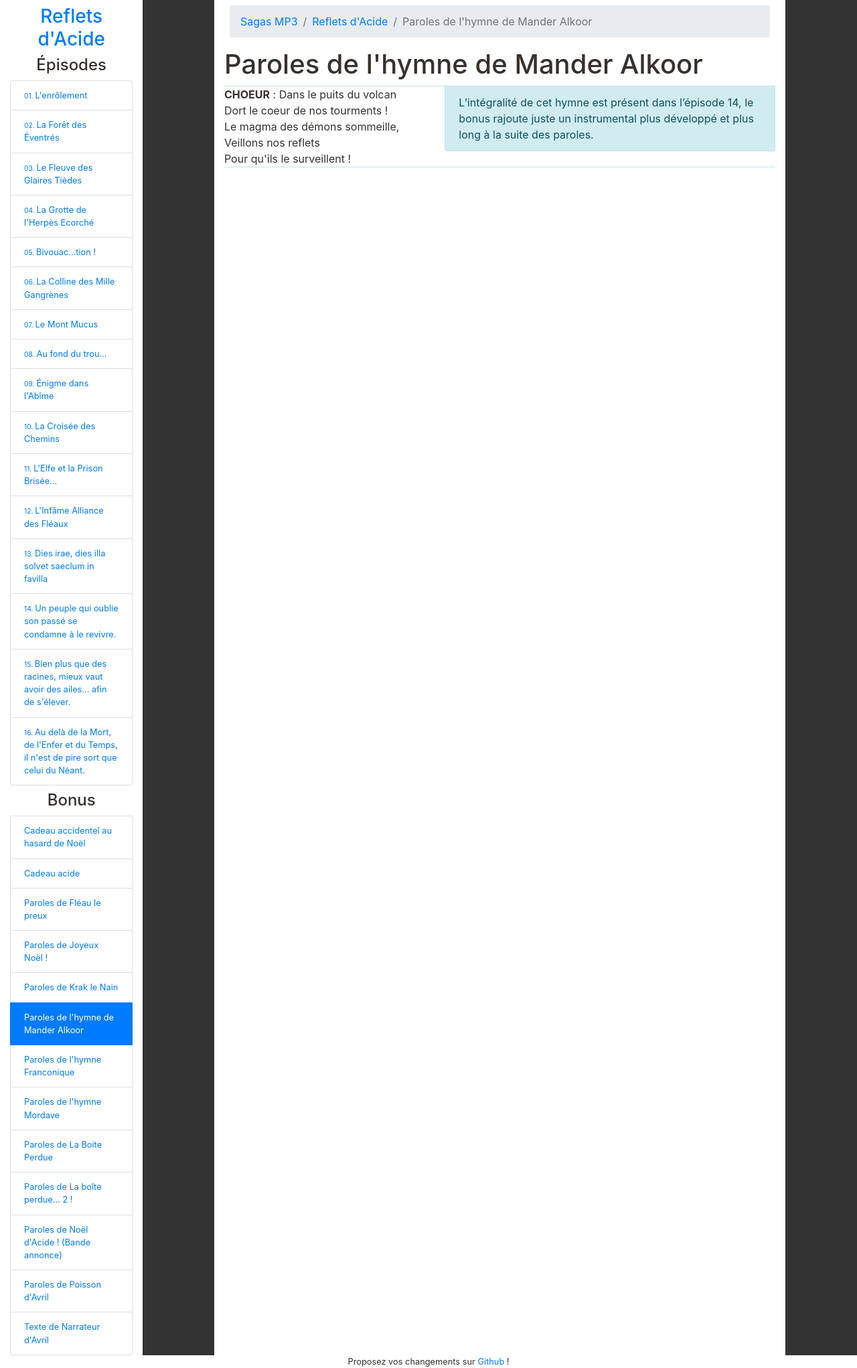
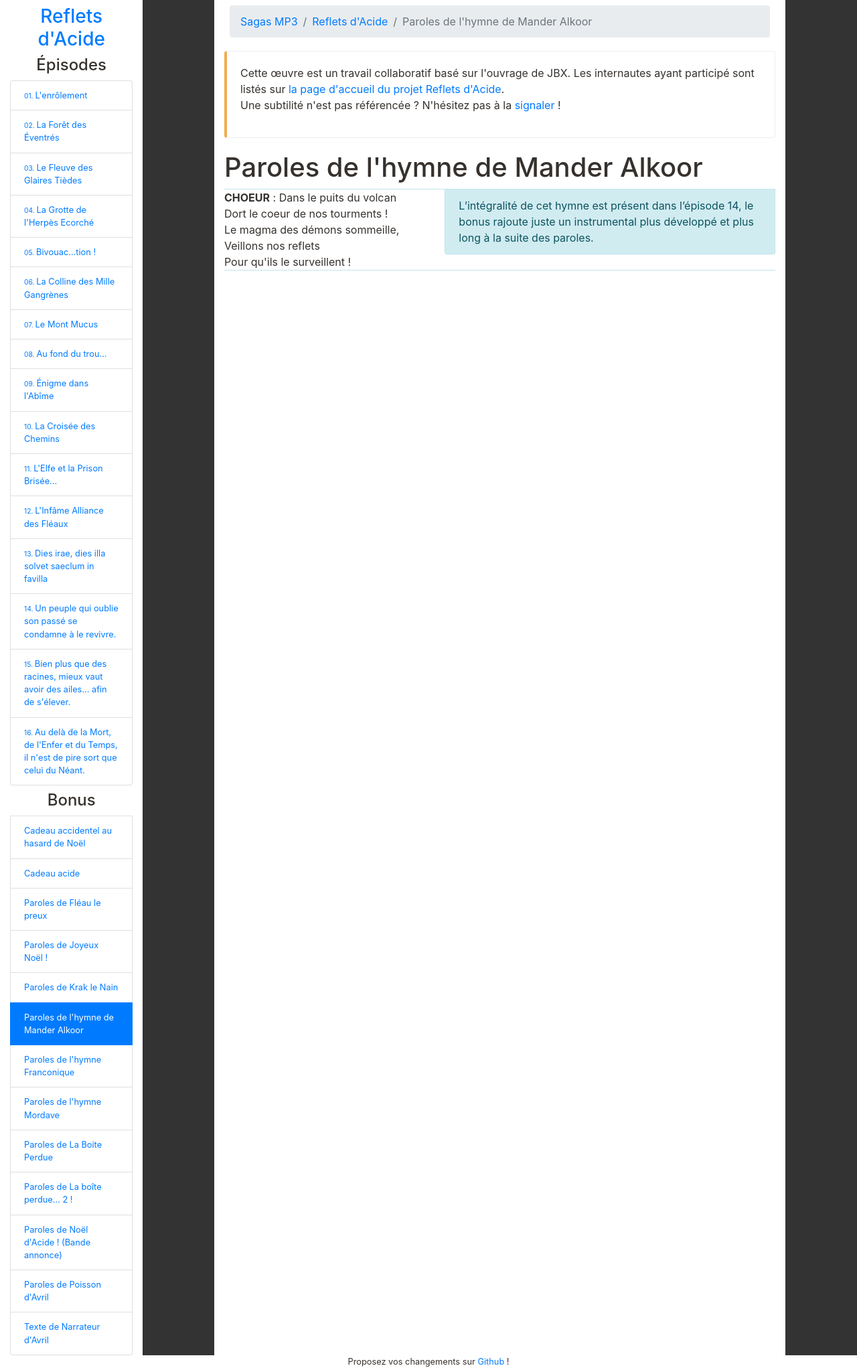
Before and after one commit to Neamar/sagas-mp3, a Jekyll site: the page built from Reflets/Alkoor.html, in a window 1280 px wide. Shown: the whole page at 67% size. Built offline with Jekyll 4.4.1, drawn with Linux system fonts in a browser that asks for light colours.

Commit message:
Added credits, wrap words

```diff
--- a/_data/sagas.yml
+++ b/_data/sagas.yml
@@ -1,9 +1,12 @@
 Reflets:
     name: Reflets d'Acide
     episodes: 16
+    auteur: JBX
 Adoprixtoxis:
   name: Adoprixtoxis
   episodes: 18
+  auteur: "Nico & Matt"
 Xantah:
   name: Xantah
   episodes: 5
+  auteur: "Nico & Matt"
--- a/_includes/footer.html
+++ b/_includes/footer.html
@@ -14,7 +14,7 @@
 </div>
 
 <div class="text-center">
-  <small>Proposez vos changements sur <a href="https://github.com/Neamar/sagas-mp3">Github</a> !</small>
+  <small>Proposez vos changements sur <a href="https://github.com/Neamar/sagas-mp3/blob/master/CONTRIBUTING.md">Github</a> !</small>
 </div>
 <script src="/script/bootstrap.min.js"></script>
 </body>
--- a/_includes/sentence.html
+++ b/_includes/sentence.html
@@ -47,7 +47,7 @@
     {%- endif -%}
     <strong>{{speaker}}</strong>&nbsp;:
     {%- if stage_direction != "" -%}
-      <em> [{{ stage_direction }}]</em>
+      <em class="text-muted"> [{{ stage_direction }}]</em>
     {% endif %}
     <span>{{ sentence }}</span>
   </div>
--- a/_layouts/text.html
+++ b/_layouts/text.html
@@ -9,6 +9,11 @@
     </ol>
   </nav>
 
+  <div class="callout callout-warning">
+    <p>Cette œuvre est un travail collaboratif basé sur l'ouvrage de {{ saga.auteur }}. Les internautes ayant participé sont listés sur <a href="/{{ page.saga }}">la page d'accueil du projet {{ saga.name}}</a>.<br />
+    Une subtilité n'est pas référencée ? N'hésitez pas à la <a href="https://github.com/Neamar/sagas-mp3/blob/master/CONTRIBUTING.md">signaler</a> !</p>
+  </div>
+
   {%- include pagination.html episode=page.episode saga=page.saga episodes=saga.episodes -%}
 
   <h1>{{ page.title }}</h1>
@@ -17,6 +22,7 @@
 
   {%- assign current_line = '' -%}
 
+  <div class="episode-text">
   {%- for line in lines -%}
 
     {%comment%} Is it a chapter? {%endcomment%}
@@ -52,6 +58,7 @@
       {%- assign current_line = current_line | append: "<br />" | append: line -%}
     {%- endif -%}
   {%- endfor -%}
+  </div>
 
   {%comment%} Ensure last line is displayed, even after the forloop {%endcomment%}
   {%- include sentence.html sentence=current_line -%}
--- a/css/design.css
+++ b/css/design.css
@@ -46,6 +46,24 @@ body {
   border-top: 0;
 }
 
+.callout {
+    padding: 1.25rem;
+    margin-top: 1.25rem;
+    margin-bottom: 1.25rem;
+    border: 1px solid #eee;
+    border-left-width: .25rem;
+    border-radius: .25rem;
+}
+
+.callout-warning {
+    border-left-color: #f0ad4e;
+}
+
+.episode-text {
+   overflow-wrap: break-word;
+   word-break: break-word;
+}
+
 @media only screen and (max-width: 768px) {
   .reference, .joke {
     min-width: 20%;
```
